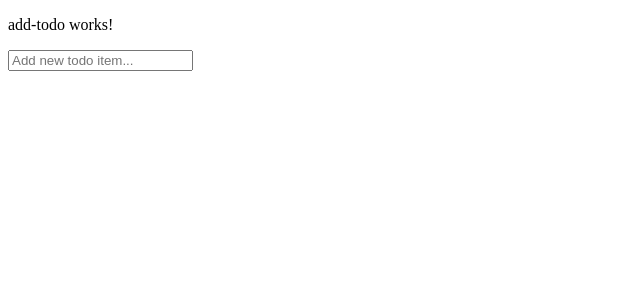
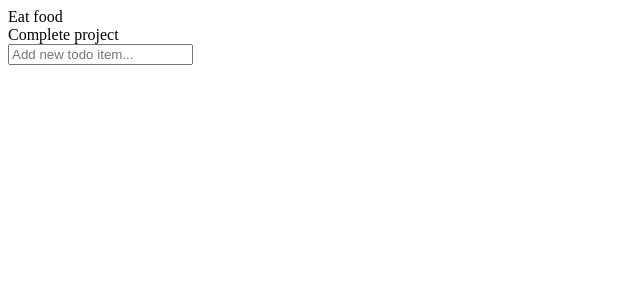
Before and after one commit to AyaneSHOJI/angular-todo-app, an Angular app: page / in a window 1280 px wide. Shown: the top 300 px of the page, without its empty margins (0-640 px from the left). Built offline with nearby package versions, Linux system fonts and the light colour scheme.

Commit message:
done all instructions on tutorial

```diff
--- a/src/app/app.component.html
+++ b/src/app/app.component.html
@@ -1,8 +1,9 @@
 
 <div class="doit-wrapper">
   <div class="doit-inner-wrapper">
-    <app-add-todo></app-add-todo>
+    <div *ngFor="let todo of data.todos">
+      {{todo.title}}
+    </div>
+    <app-add-todo (addTodoChange)="addTodo($event)"></app-add-todo>
   </div>
 </div>
-
-<router-outlet></router-outlet>
--- a/src/app/app.component.ts
+++ b/src/app/app.component.ts
@@ -13,6 +13,7 @@ export interface AppData {
   templateUrl: './app.component.html',
   styleUrls: ['./app.component.css']
 })
+
 export class AppComponent {
   data: AppData = {
     todos: [
@@ -27,7 +28,8 @@ export class AppComponent {
     ]
   };
 
-  addTodo(todo: any) {
+
+  addTodo(todo: any){
     this.data.todos.push({
       title: todo,
       completed: false
--- a/src/app/app.module.ts
+++ b/src/app/app.module.ts
@@ -5,11 +5,9 @@ import { AppRoutingModule } from './app-routing.module';
 import { AppComponent } from './app.component';
 import { ComponentsModule } from './components/components.module';
 
-
 @NgModule({
   declarations: [
-    AppComponent,
-
+    AppComponent
   ],
   imports: [
     BrowserModule,
--- a/src/app/components/add-todo/add-todo.component.html
+++ b/src/app/components/add-todo/add-todo.component.html
@@ -1,3 +1,2 @@
-<p>add-todo works!</p>
-
-<input type="text" placeholder="Add new todo item...">
+<input #newTodo type="text" placeholder="Add new todo item..."
+(keyup.enter)="addTodo(newTodo.value);newTodo.value='' ">
--- a/src/app/components/add-todo/add-todo.component.ts
+++ b/src/app/components/add-todo/add-todo.component.ts
@@ -1,4 +1,4 @@
-import { Component, OnInit } from '@angular/core';
+import { Component, OnInit, Output, EventEmitter } from '@angular/core';
 
 @Component({
   selector: 'app-add-todo',
@@ -9,7 +9,12 @@ export class AddTodoComponent implements OnInit {
 
   constructor() { }
 
-  ngOnInit(): void {
+  ngOnInit() {
   }
 
+  addTodo(todo: any){
+    this.addTodoChange.next(todo);
+  }
+
+  @Output() addTodoChange = new EventEmitter();
 }
```
